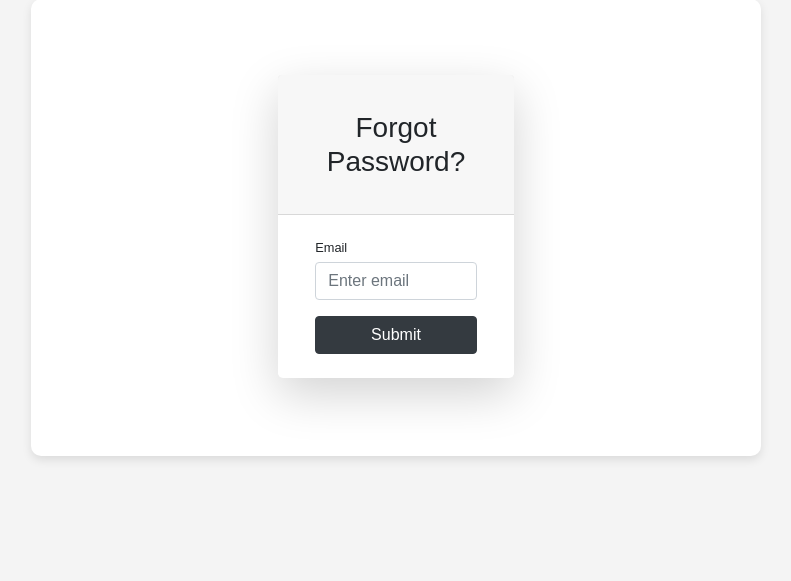
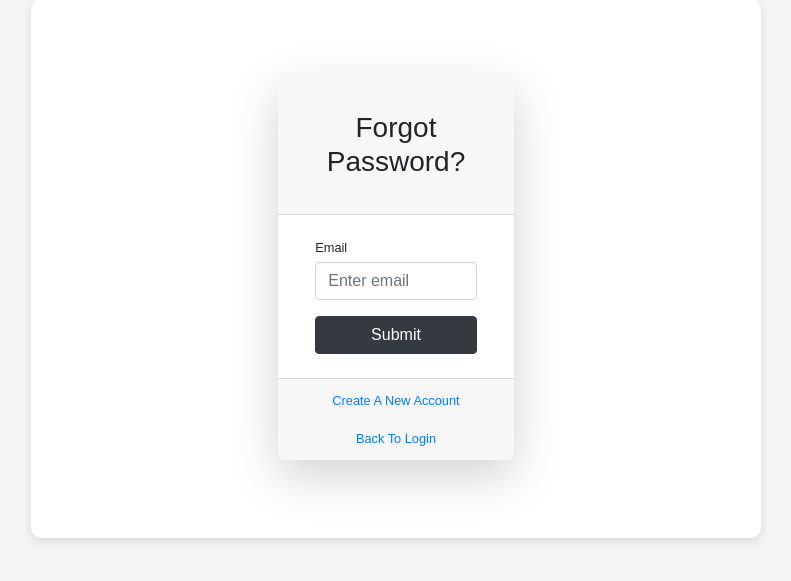
Before and after one commit to CodeCraftCollective/WebApp, a Django app: template website/registration/templates/registration/password_reset.html in a window 1280 px wide. Shown: the part 124-705 px from the top of the page, without its empty margins (244-1035 px from the left). Run offline with Django 4.2, Linux system fonts and the light colour scheme; the template is opened without the code that fills it: values that come from a table or form of the project are taken from there, others are empty.

Commit message:
Update password_reset.html

```diff
--- a/website/registration/templates/registration/password_reset.html
+++ b/website/registration/templates/registration/password_reset.html
@@ -31,7 +31,7 @@
                                         <input type="email" name="email"  class="form-control"
                                                autocomplete="email" maxlength="254" required id="id_email"
                                                placeholder="Enter email">
-                                    </div>
+                                   </div>
                                 </div>
                             </div>
                                 <div class="form-row">
@@ -44,6 +44,12 @@
                                </div>
                             </form>
                         </div>
+                        <div class="card-footer text-center">
+                            <div class="small">
+                                <a href="{% url 'users-register' %}">Create A New Account</a><br><br>
+                                <a href="{% url 'login' %}">Back To Login</a><br>
+                            </div>
+                        </div>
                     </div>
                 </div>
             </div>
```
